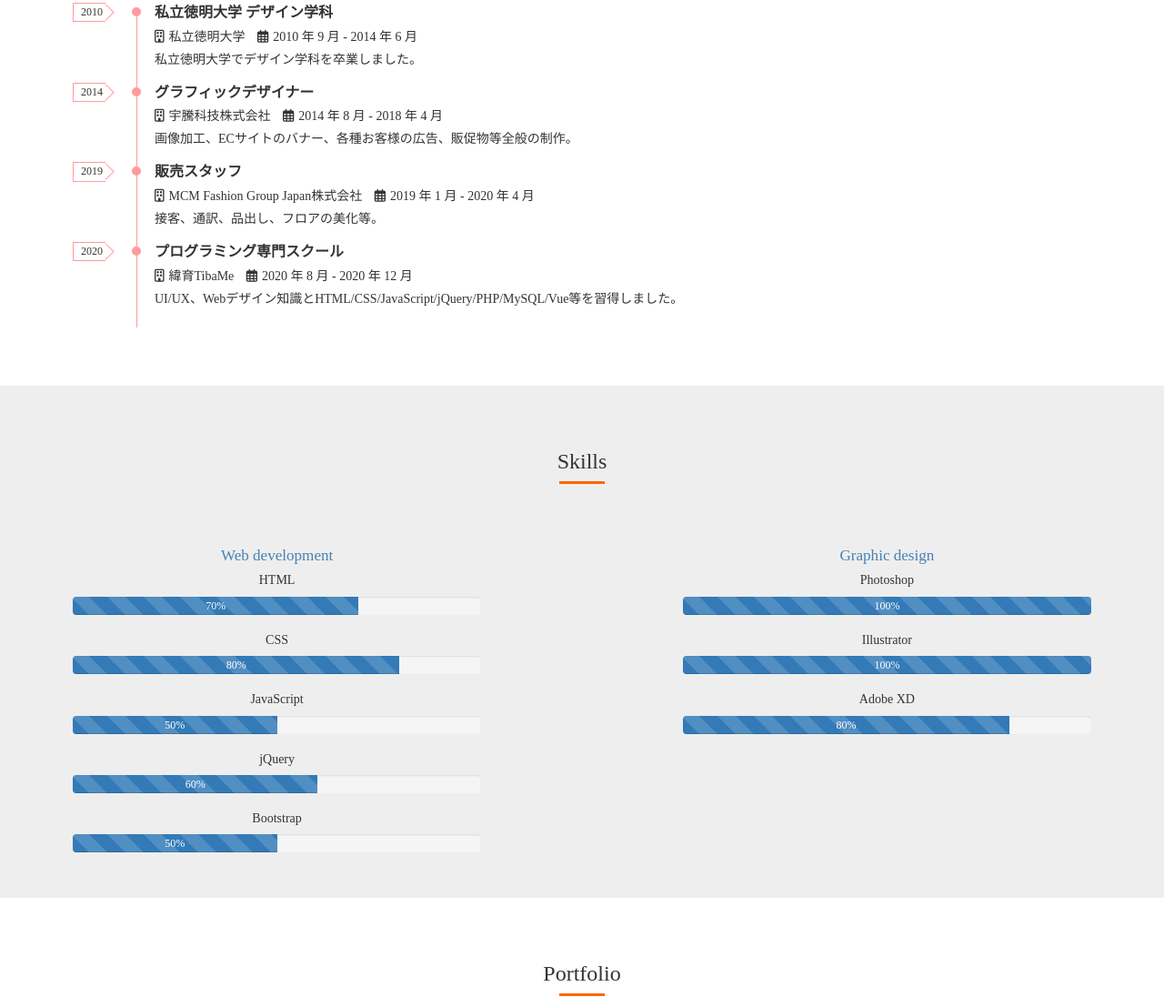
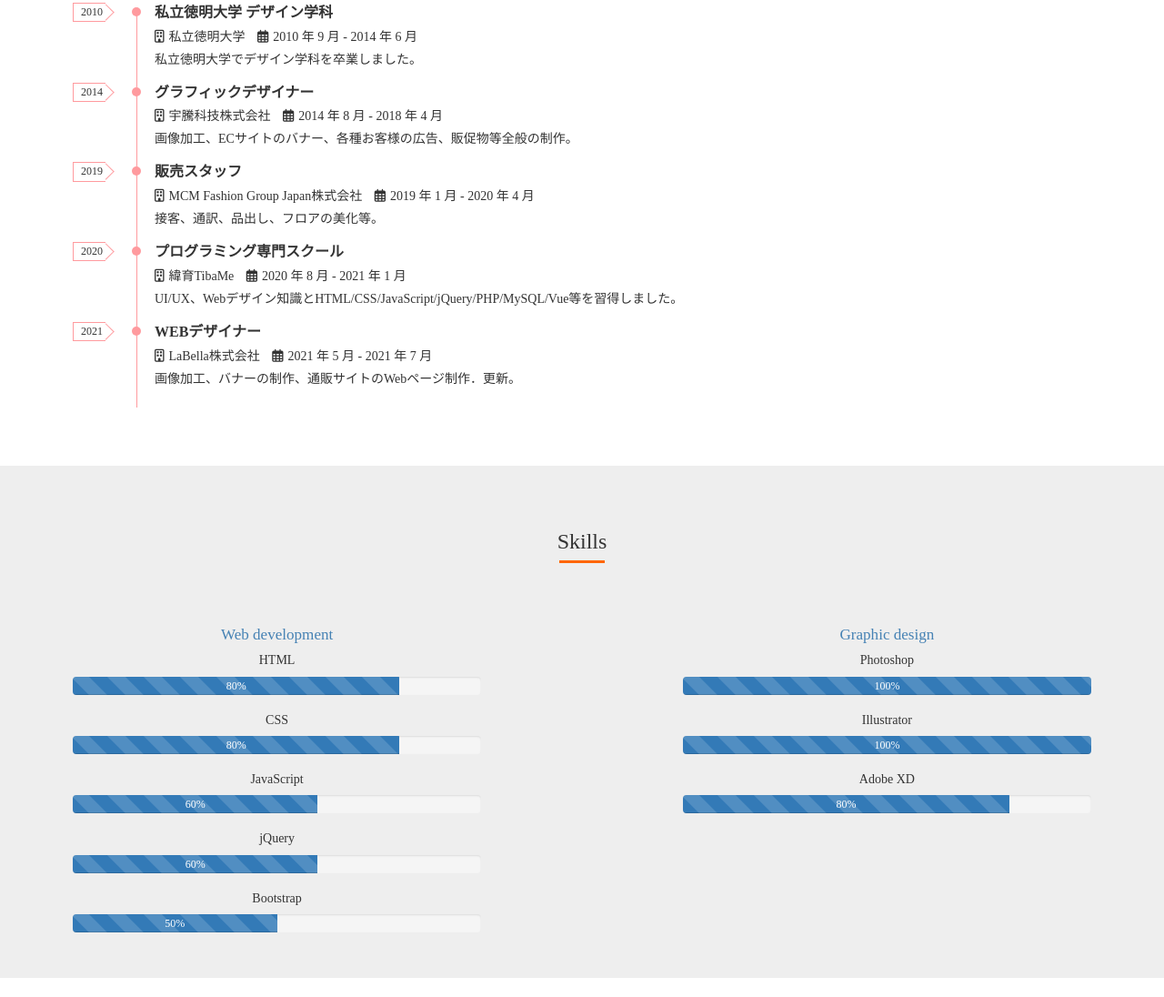
Before and after one commit to sroutear/resume, a plain HTML site: page index.html in a window 1280 px wide. Shown: the part 851-1947 px from the top of the page at 91% size. Drawn offline with nearby package versions, Linux system fonts and the light colour scheme.

Commit message:
new work

```diff
--- a/index.html
+++ b/index.html
@@ -126,9 +126,18 @@
                 <div class="work-position">プログラミング専門スクール</div>
                 <div class="work-company">
                     <span class="company"><i class="far fa-building"></i>緯育TibaMe</span>
-                    <span class="duration"><i class="far fa-calendar-alt"></i>2020 年 8 月 - 2020 年 12 月</span>
+                    <span class="duration"><i class="far fa-calendar-alt"></i>2020 年 8 月 - 2021 年 1 月</span>
                 </div>
                 <div class="work-des">UI/UX、Webデザイン知識とHTML/CSS/JavaScript/jQuery/PHP/MySQL/Vue等を習得しました。</div>
+            </div>
+            <div class="work-item">
+                <div class="work-period">2021</div>
+                <div class="work-position">WEBデザイナー</div>
+                <div class="work-company">
+                    <span class="company"><i class="far fa-building"></i>LaBella株式会社</span>
+                    <span class="duration"><i class="far fa-calendar-alt"></i>2021 年 5 月 - 2021 年 7 月</span>
+                </div>
+                <div class="work-des">画像加工、バナーの制作、通販サイトのWebページ制作．更新。</div>
             </div>
         </div>
     </section>
@@ -142,7 +151,7 @@
                     <h4 class="jpb-skill">Web development</h4>
                     <h5>HTML</h5>
                     <div class="progress">
-                        <div class="progress-bar progress-bar-striped active" role="progressbar" aria-valuenow="70" aria-valuemax="100" aria-valuemin="0" style="width:70%">70%</div>
+                        <div class="progress-bar progress-bar-striped active" role="progressbar" aria-valuenow="70" aria-valuemax="100" aria-valuemin="0" style="width:80%">80%</div>
                     </div>
 
                     <h5>CSS</h5>
@@ -152,7 +161,7 @@
 
                     <h5>JavaScript</h5>
                     <div class="progress">
-                        <div class="progress-bar progress-bar-striped active" role="progressbar" aria-valuenow="50" aria-valuemax="100" aria-valuemin="0" style="width:50%">50%</div>
+                        <div class="progress-bar progress-bar-striped active" role="progressbar" aria-valuenow="50" aria-valuemax="100" aria-valuemin="0" style="width:60%">60%</div>
                     </div>
 
                     <h5>jQuery</h5>
```
